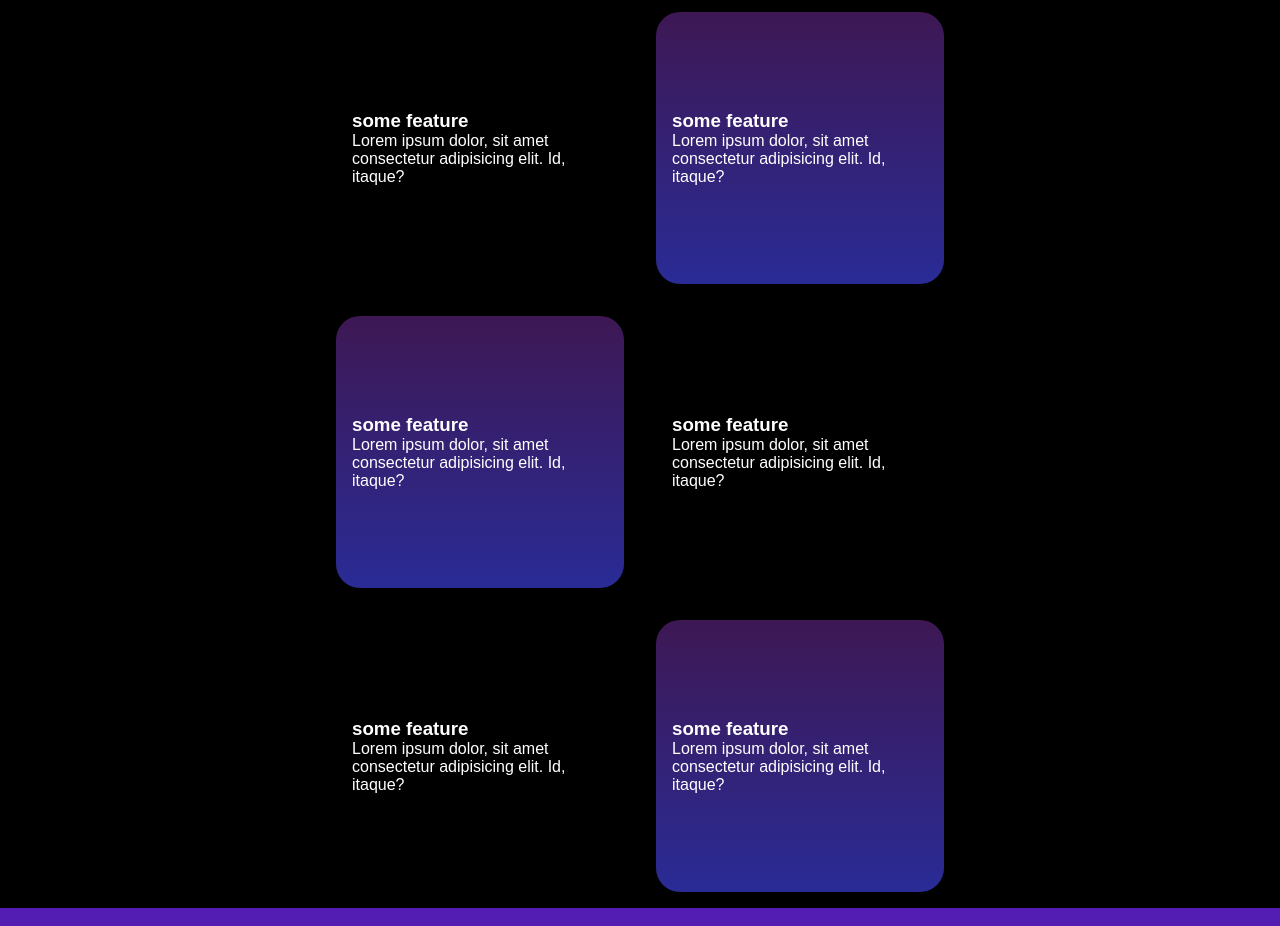
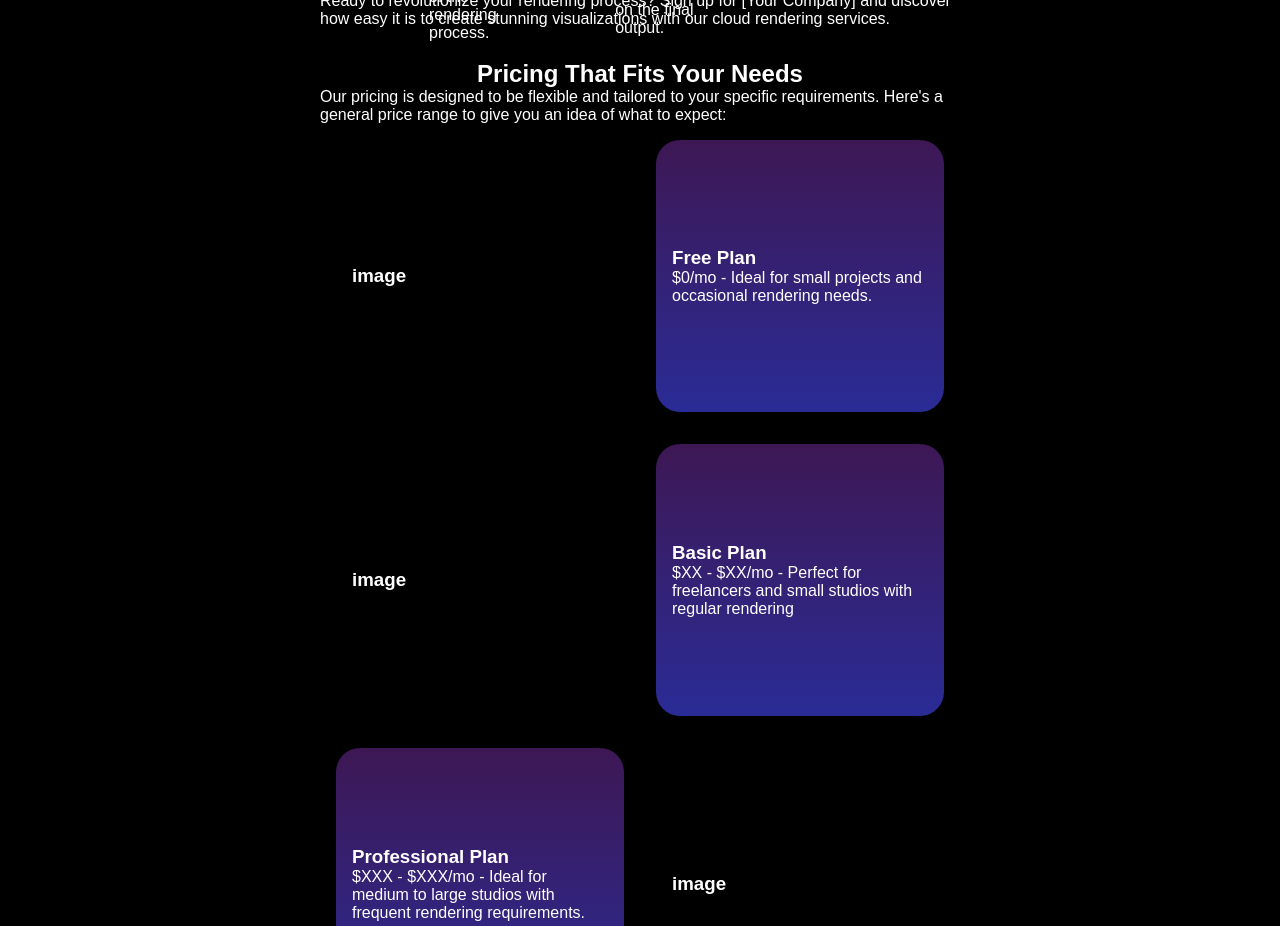
Before and after one commit to idibiatech/rend-01, a React (Vite) app in the folder render-site/: page / in a window 1280 px wide. Shown: the part 1860-2786 px from the top of the page. Built offline with nearby package versions, Linux system fonts and the light colour scheme.

Commit message:
redone sections

```diff
--- /dev/null
+++ b/render-site/src/components/sections/SectionThree/SectionThree.jsx
@@ -0,0 +1,10 @@
+import "./sectionthree.css";
+
+const SectionThree = () => {
+	return (
+		<div className="sectionTwoWrapper">
+			<h2>Pricing</h2>
+		</div>
+	);
+};
+export default SectionThree;
--- /dev/null
+++ b/render-site/src/components/sections/SectionThree/sectionthree.css
@@ -0,0 +1,7 @@
+.sectionTwoWrapper {
+	/* margin: 2rem 0; */
+}
+h2,
+p {
+	color: white;
+}
--- a/render-site/src/components/sections/mainSection/Index.jsx
+++ b/render-site/src/components/sections/mainSection/Index.jsx
@@ -1,5 +1,6 @@
 import SectionOne from "../sectionOne/SectionOne";
 import SectionTwo from "../sectionTwo/SectionTwo";
+import SectionThree from "../SectionThree/SectionThree";
 import "./index.css";
 
 const Index = () => {
@@ -7,6 +8,7 @@ const Index = () => {
 		<div className="wrapper">
 			<SectionOne />
 			<SectionTwo />
+			<SectionThree />
 		</div>
 	);
 };
--- a/render-site/src/components/sections/sectionOne/SectionOne.css
+++ b/render-site/src/components/sections/sectionOne/SectionOne.css
@@ -3,7 +3,9 @@ p,
 h3 {
 	color: white;
 }
-
+.sectionOneWrapper h2 {
+	margin: 1rem 0;
+}
 .tagline-wrapper {
 	/* width: 100%; */
 	/* background-color: red; */
@@ -18,6 +20,7 @@ h3 {
 	flex-direction: column;
 	align-items: center;
 	padding: 3rem 1rem;
+	/* margin: 1rem 0; */
 	/* background-color: yellow; */
 }
 .how-container {
@@ -26,7 +29,7 @@ h3 {
 	flex-direction: column;
 	justify-content: center;
 	align-items: center;
-	margin: 2rem 0;
+	margin: 0rem 0;
 }
 .how-wrapper {
 	display: flex;
@@ -60,8 +63,7 @@ h3 {
 }
 @media screen and (min-width: 1000px) {
 	.sectionOneWrapper {
-		padding: 3rem 1rem;
-		padding: 0 20rem;
+		padding: 2rem 20rem;
 	}
 	.how-wrapper {
 		height: auto;
--- a/render-site/src/components/sections/sectionTwo/SectionTwo.css
+++ b/render-site/src/components/sections/sectionTwo/SectionTwo.css
@@ -1,3 +1,14 @@
+.sectionTwoWrapper {
+	/* margin: 1rem 0; */
+}
+
+.pricing-intro {
+	display: flex;
+	flex-direction: column;
+	align-items: center;
+	justify-content: center;
+}
+
 .features-wrapper {
 	height: auto;
 	display: grid;
--- a/render-site/src/components/sections/sectionTwo/SectionTwo.jsx
+++ b/render-site/src/components/sections/sectionTwo/SectionTwo.jsx
@@ -2,47 +2,52 @@ import "./sectiontwo.css";
 const SectionTwo = () => {
 	return (
 		<div className="sectionTwoWrapper">
+			<div className="pricing-intro">
+				<h2>Pricing That Fits Your Needs</h2>
+				<p>
+					Our pricing is designed to be flexible and tailored to your specific
+					requirements. Here's a general price range to give you an idea of what
+					to expect:
+				</p>
+			</div>
 			<div className="features-wrapper">
-				<div className="feature odd">
-					<h3>some feature</h3>
-					<p>
-						Lorem ipsum dolor, sit amet consectetur adipisicing elit. Id,
-						itaque?
-					</p>
-				</div>
-				<div className="feature">
-					<h3>some feature</h3>
-					<p>
-						Lorem ipsum dolor, sit amet consectetur adipisicing elit. Id,
-						itaque?
-					</p>
+				<div className="feature  odd">
+					<h3>image</h3>
+					<p></p>
 				</div>
 				<div className="feature ">
-					<h3>some feature</h3>
+					<h3>Free Plan</h3>
 					<p>
-						Lorem ipsum dolor, sit amet consectetur adipisicing elit. Id,
-						itaque?
-					</p>
-				</div>
-				<div className="feature odd">
-					<h3>some feature</h3>
-					<p>
-						Lorem ipsum dolor, sit amet consectetur adipisicing elit. Id,
-						itaque?
+						$0/mo - Ideal for small projects and occasional rendering needs.
 					</p>
 				</div>
 				<div className="feature odd ">
-					<h3>some feature</h3>
+					<h3>image</h3>
+					<p></p>
+				</div>
+				<div className="feature ">
+					<h3>Basic Plan</h3>
 					<p>
-						Lorem ipsum dolor, sit amet consectetur adipisicing elit. Id,
-						itaque?
+						$XX - $XX/mo - Perfect for freelancers and small studios with
+						regular rendering
 					</p>
 				</div>
-				<div className="feature ">
-					<h3>some feature</h3>
+				<div className="feature  ">
+					<h3>Professional Plan</h3>
 					<p>
-						Lorem ipsum dolor, sit amet consectetur adipisicing elit. Id,
-						itaque?
+						$XXX - $XXX/mo - Ideal for medium to large studios with frequent
+						rendering requirements.
+					</p>
+				</div>
+				<div className="feature  odd ">
+					<h3>image</h3>
+					<p></p>
+				</div>
+				<div className="feature   ">
+					<h3>Enterprise Plan</h3>
+					<p>
+						Custom - Tailored for large enterprises with complex and high-volume
+						rendering demands.
 					</p>
 				</div>
 			</div>
```
